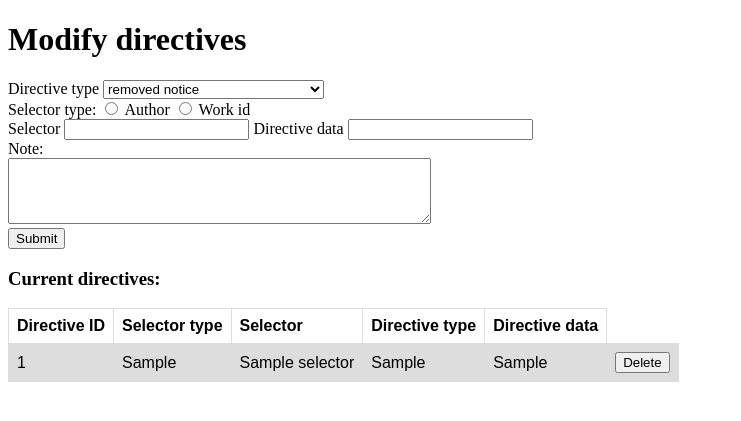
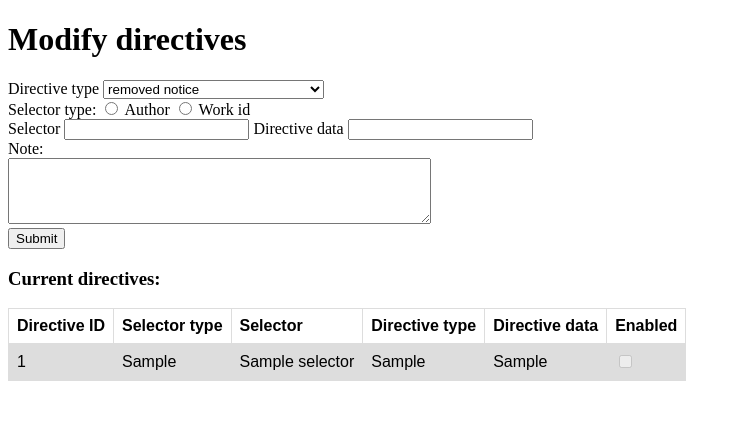
Before and after one commit to Themis3000/ArchiveAlliance, a FastAPI app: template templates/modify_directives.jinja in a window 1280 px wide. Shown: the top 421 px of the page, without its empty margins (0-741 px from the left). Run offline with FastAPI, Linux system fonts and the light colour scheme; the template is opened without the code that fills it: most values are stand-ins (such as "Sample title", 1, 10 or a date in 2020); parts of the project's set-up code (start-up, migrations or seed data) failed here and were passed over.

Commit message:
added enabled/disabled display

```diff
--- a/templates/modify_directives.jinja
+++ b/templates/modify_directives.jinja
@@ -66,6 +66,7 @@
             <th>Selector</th>
             <th>Directive type</th>
             <th>Directive data</th>
+            <th>Enabled</th>
         </tr>
         {% for directive in directives %}
             <tr>
@@ -75,9 +76,9 @@
                 <td>{{ directive.directive_type }}</td>
                 <td>{{ directive.directive_data }}</td>
                 <td>
-                    <form action="/remove_directive" method="post">
-                        <button name="directive_id" value="{{ directive.id_ }}">Delete</button>
-                    </form>
+                    <label>
+                        <input type="checkbox" disabled {{ "checked" if directive.active }}>
+                    </label>
                 </td>
             </tr>
         {% endfor %}
```
